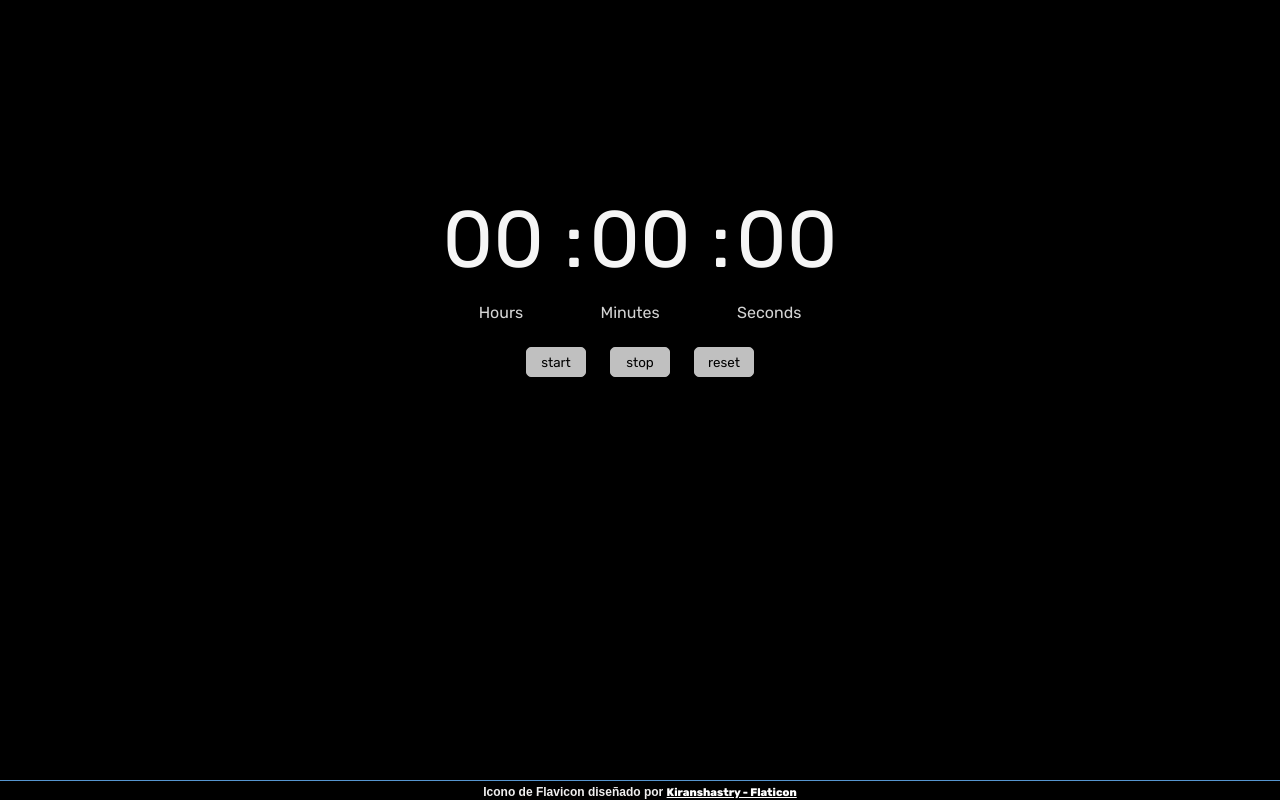
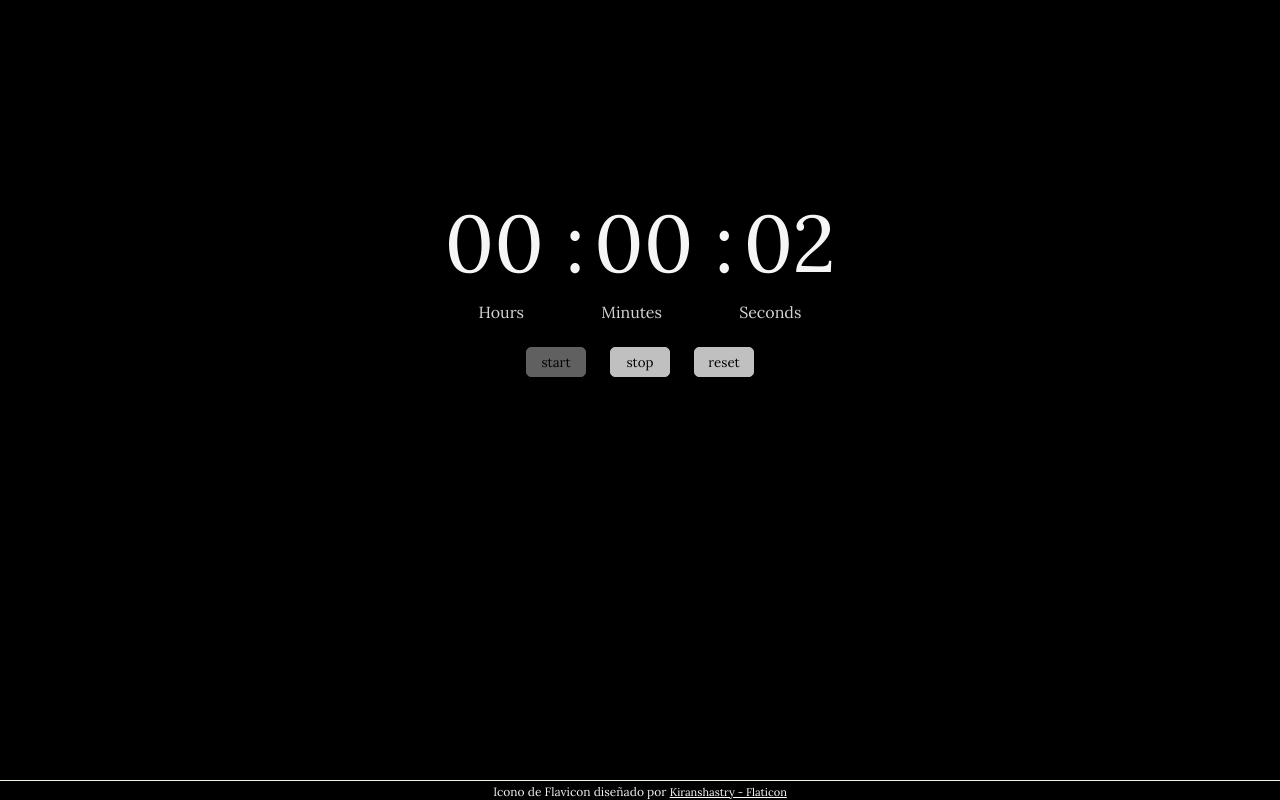
Before and after one commit to CrisCorreaS/stopwatch, a plain HTML site: page index.html in a window 1280 px wide. Both pictures are taken after a click on the button "start". Drawn offline with Linux system fonts and the light colour scheme.

Commit message:
start stopwatch ok

```diff
--- a/index.html
+++ b/index.html
@@ -11,7 +11,7 @@
     <link rel="preconnect" href="https://fonts.googleapis.com" />
     <link rel="preconnect" href="https://fonts.gstatic.com" crossorigin />
     <link
-      href="https://fonts.googleapis.com/css2?family=Rubik:wght@400;500;800&display=swap"
+      href="https://fonts.googleapis.com/css2?family=Lora&family=Rubik&display=swap"
       rel="stylesheet"
     />
 
@@ -44,7 +44,7 @@
       <section class="time-container">
         <p class="hour">00 :</p>
         <p class="minute">00 :</p>
-        <p class="secont">00</p>
+        <p class="second">00</p>
       </section>
       <section class="text-container">
         <p>Hours</p>
@@ -52,7 +52,7 @@
         <p>Seconds</p>
       </section>
       <section class="btn-container">
-        <button type="button" class="start-btn disable">start</button>
+        <button type="button" class="start-btn">start</button>
         <button type="button" class="stop-btn">stop</button>
         <button type="button" class="reset-btn">reset</button>
       </section>
--- a/script.js
+++ b/script.js
@@ -0,0 +1,41 @@
+const START_BTN = document.querySelector(".start-btn");
+const STOP_BTN = document.querySelector(".stop-btn");
+const RESET_BTN = document.querySelector(".reset-btn");
+const HOURS = document.querySelector(".hour");
+const MINUTES = document.querySelector(".minute");
+const SECONDS = document.querySelector(".second");
+
+let time = [0, 0, 0];
+let timerId = 0;
+
+START_BTN.addEventListener("click", start, false);
+
+function start() {
+    START_BTN.classList.add("disable");
+
+    if (timerId != 0) {
+        return;
+    }
+
+    timerId = setInterval(() => {
+        time[2]++;
+
+        if (time[2] == 60) {
+            time[2] = 0;
+            time[1]++;
+        }
+
+        if (time[1] == 60) {
+            time[1] = 0;
+            time[0]++;
+        }
+
+        printTime();
+    }, 1000);
+}
+
+function printTime() {
+    HOURS.innerText = time[0].toString().padStart(2, "0").padEnd(4, " :");
+    MINUTES.innerText = time[1].toString().padStart(2, "0").padEnd(4, " :");
+    SECONDS.innerText = time[2].toString().padStart(2, "0");
+}
--- a/style.css
+++ b/style.css
@@ -2,7 +2,7 @@
   margin: 0;
   padding: 0;
   box-sizing: border-box;
-  font-family: "Rubik", sans-serif;
+  font-family: "Lora", serif;
 }
 
 body::before {
@@ -75,18 +75,21 @@ body {
   align-items: center;
   justify-content: center;
   border-radius: 5px;
+  cursor: pointer;
 }
 
 .disable {
   cursor: not-allowed;
+  opacity: 0.5;
 }
 
 footer {
   flex-shrink: 0;
-  background-color: black;
+  font-family: "Rubik", sans-serif;
+  background-color: rgba(0, 0, 0, 0.8);
   color: rgb(240, 239, 239);
   box-shadow: 0 -2px 10px rgba(0, 0, 0, 0.2);
-  border-top: 1px solid #5695cf;
+  border-top: 1px solid beige;
   width: 100vw;
   height: 20px;
   text-align: center;
@@ -94,8 +97,6 @@ footer {
 }
 
 small {
-  font-family: "Nunito Sans", sans-serif;
-  font-weight: bold;
   font-size: 12px;
 }
 
@@ -118,7 +119,7 @@ small > a {
   }
 
   .time-container {
-    font-size: 3rem;
+    font-size: 4rem;
   }
 
   .time-container {
```
